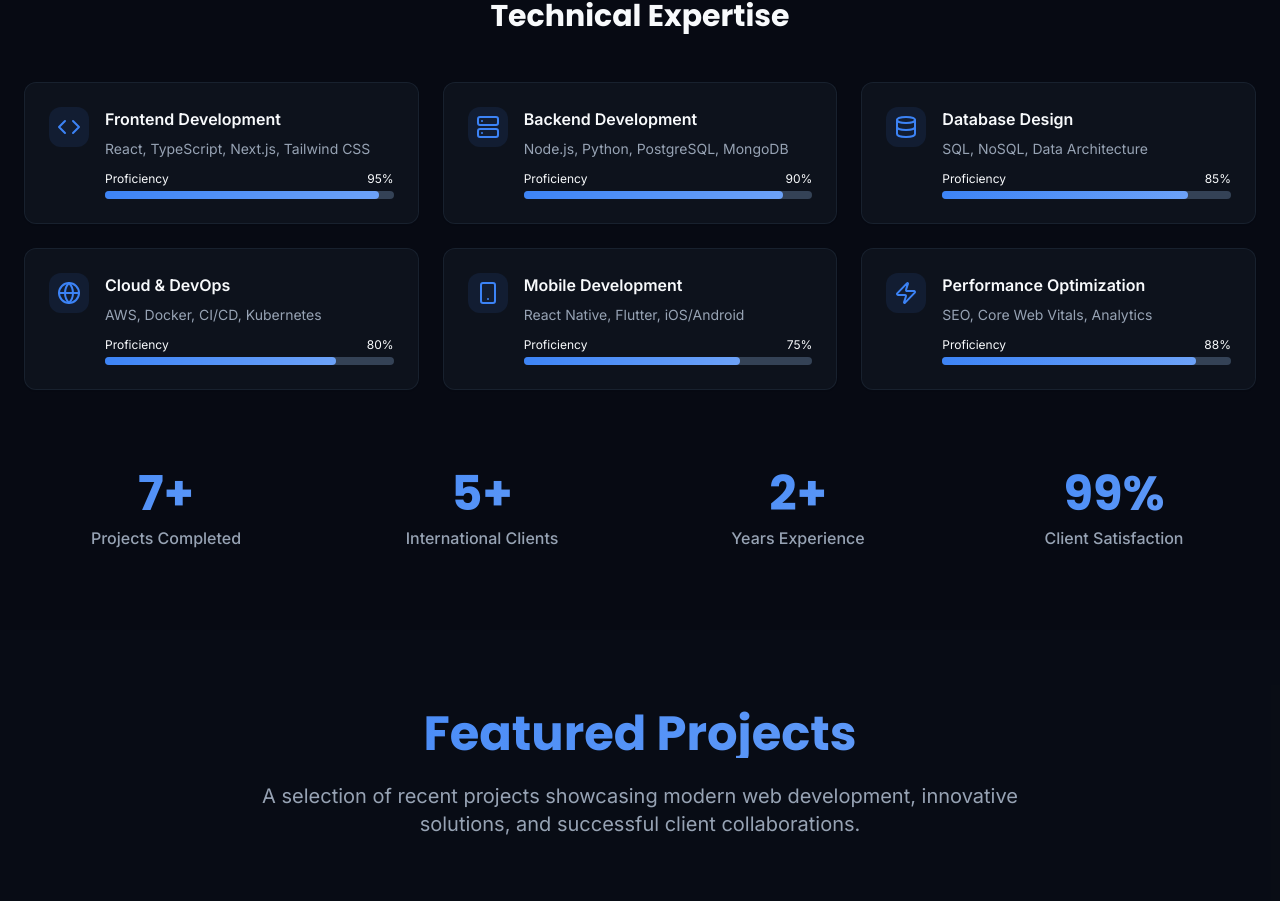
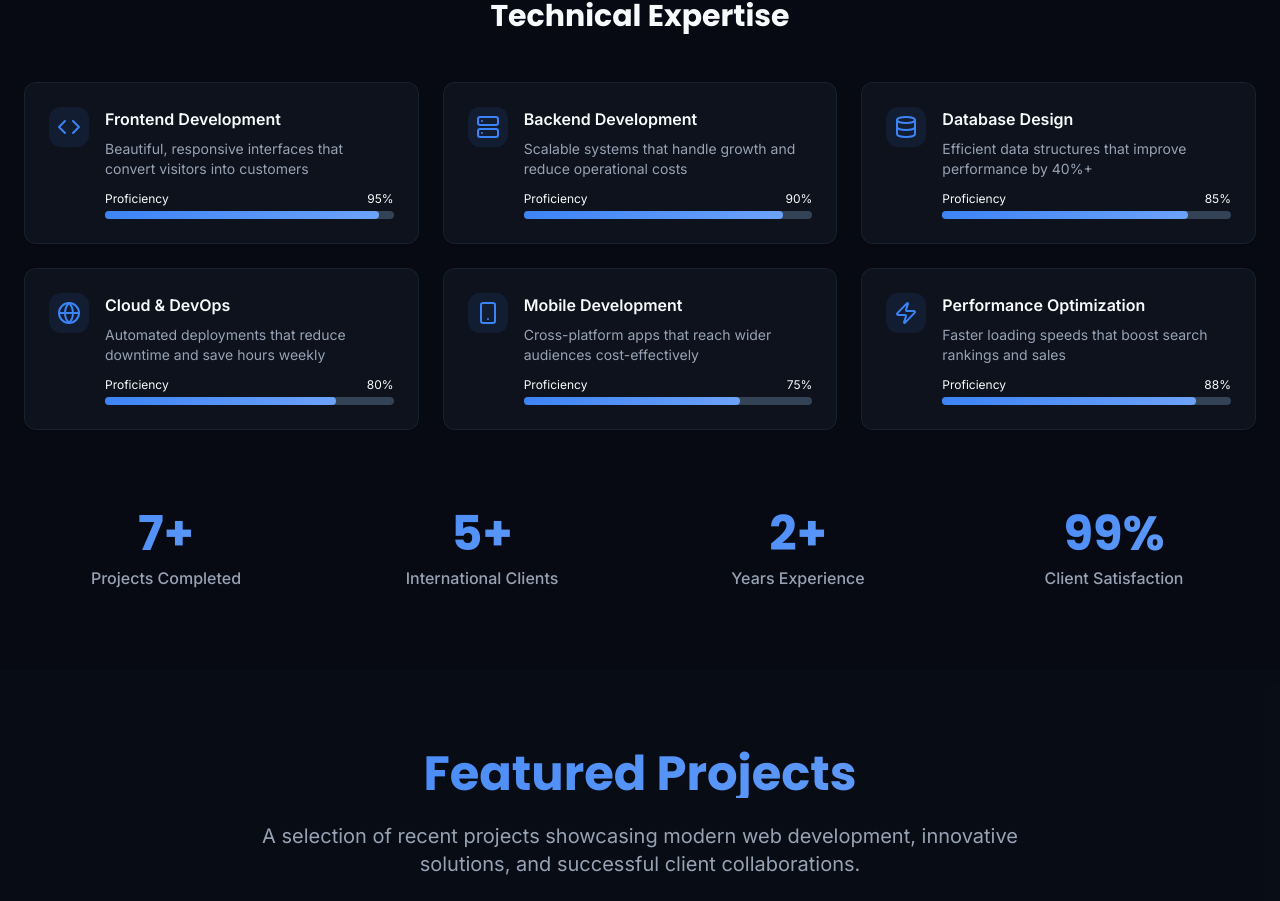
Before and after one commit to giovanni-valle/portifolio, a React (Vite) app: page / in a window 1280 px wide. Shown: the part 1602-2503 px from the top of the page. Built offline with nearby package versions, Linux system fonts and the light colour scheme; the HTML template or start-up script is replaced by a standard one.

Commit message:
Update achievements with practical benefits

```diff
--- a/src/components/AboutSection.tsx
+++ b/src/components/AboutSection.tsx
@@ -10,37 +10,37 @@ const AboutSection = () => {
     {
       icon: <Code className="text-primary" size={24} />,
       title: "Frontend Development",
-      description: "React, TypeScript, Next.js, Tailwind CSS",
+      description: "Beautiful, responsive interfaces that convert visitors into customers",
       proficiency: 95,
     },
     {
       icon: <Server className="text-primary" size={24} />,
       title: "Backend Development",
-      description: "Node.js, Python, PostgreSQL, MongoDB",
+      description: "Scalable systems that handle growth and reduce operational costs",
       proficiency: 90,
     },
     {
       icon: <Database className="text-primary" size={24} />,
       title: "Database Design",
-      description: "SQL, NoSQL, Data Architecture",
+      description: "Efficient data structures that improve performance by 40%+",
       proficiency: 85,
     },
     {
       icon: <Globe className="text-primary" size={24} />,
       title: "Cloud & DevOps",
-      description: "AWS, Docker, CI/CD, Kubernetes",
+      description: "Automated deployments that reduce downtime and save hours weekly",
       proficiency: 80,
     },
     {
       icon: <Smartphone className="text-primary" size={24} />,
       title: "Mobile Development",
-      description: "React Native, Flutter, iOS/Android",
+      description: "Cross-platform apps that reach wider audiences cost-effectively",
       proficiency: 75,
     },
     {
       icon: <Zap className="text-primary" size={24} />,
       title: "Performance Optimization",
-      description: "SEO, Core Web Vitals, Analytics",
+      description: "Faster loading speeds that boost search rankings and sales",
       proficiency: 88,
     },
   ];
```
